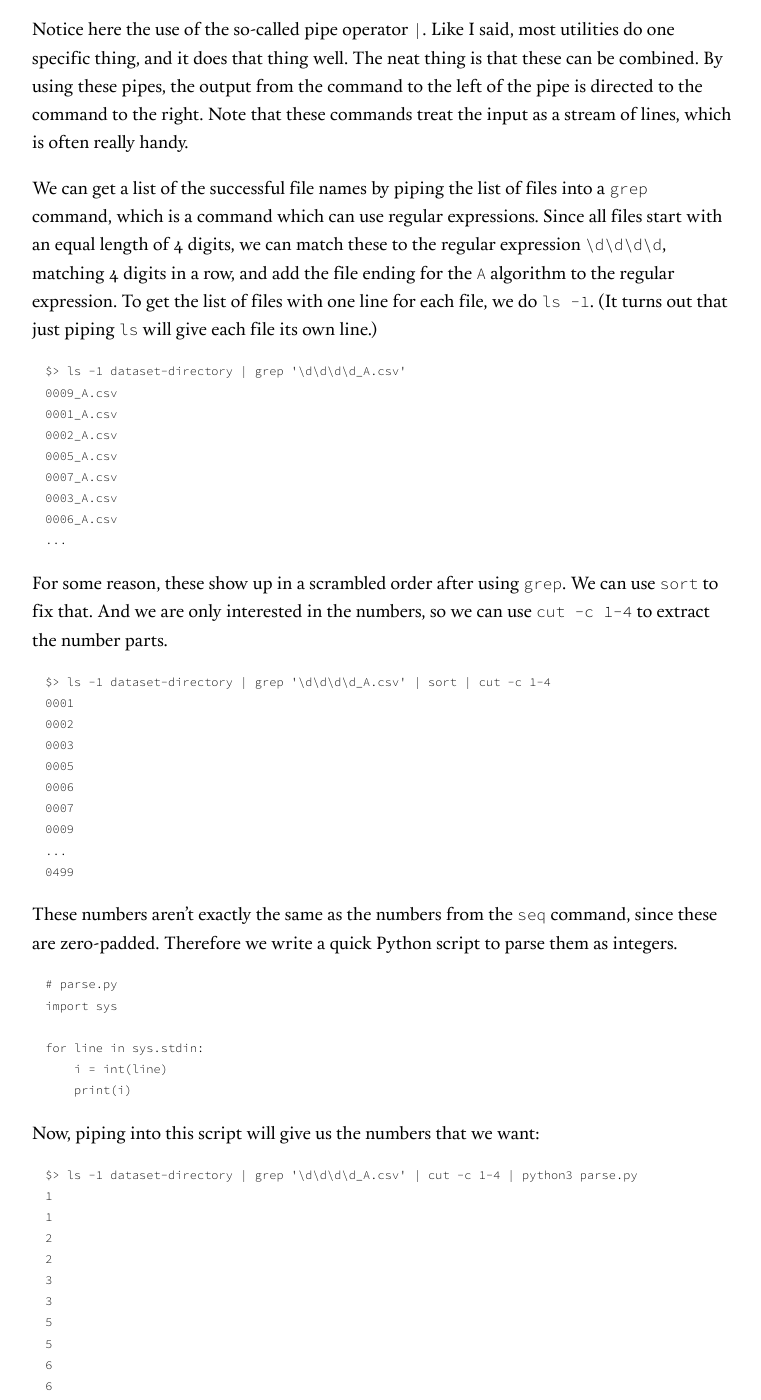
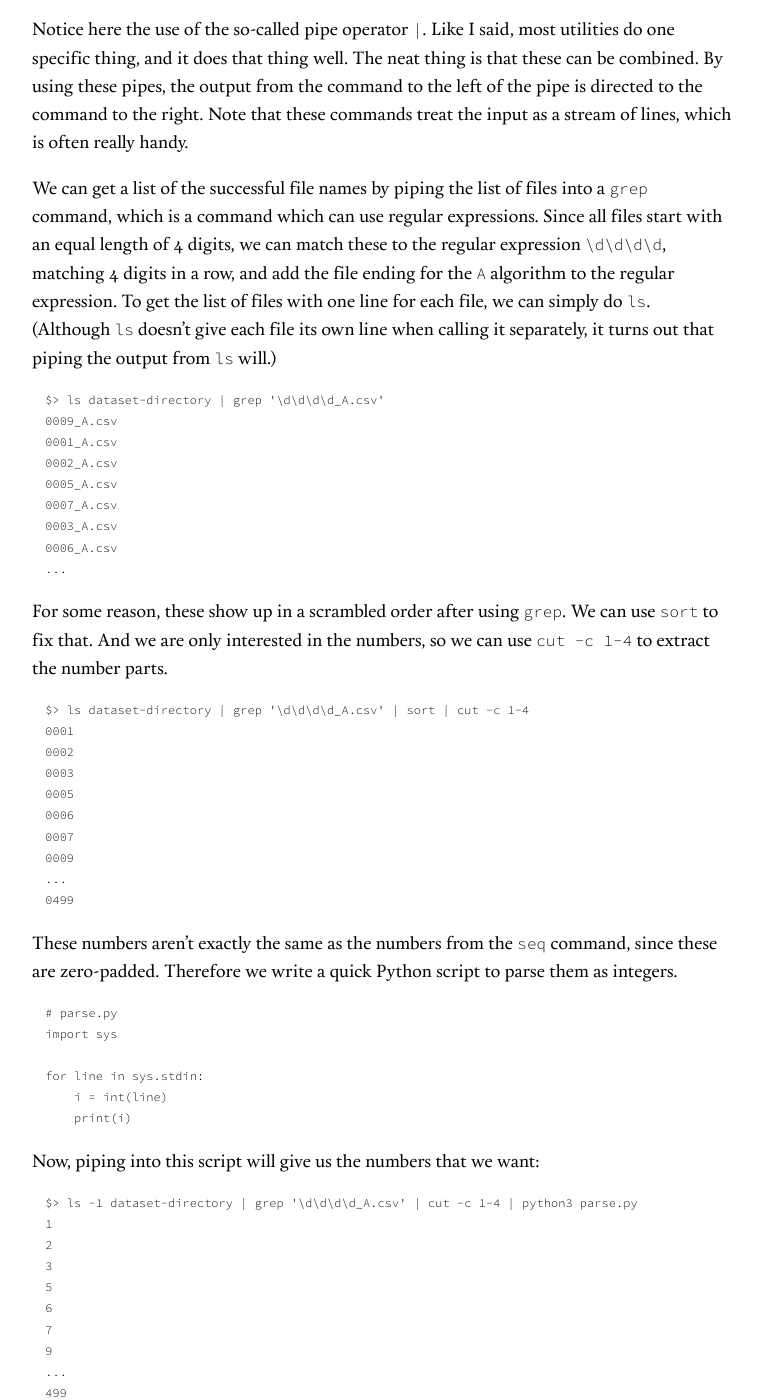
Before and after one commit to vegarsti/vegarsti.github.io, a Jekyll site: the page built from _posts/2019-02-13-unix.md, in a window 1280 px wide and 1400 px high, scrolled down 2040 px. Shown: the whole window, without its empty margins (258-1019 px from the left). Built offline with Jekyll 4.4.1, drawn with Linux system fonts in a browser that asks for light colours; nearby versions of some CDN libraries; some of the changed text lies outside the part shown.

Commit message:
Update post

````diff
--- a/_posts/2019-02-13-unix.md
+++ b/_posts/2019-02-13-unix.md
@@ -74,10 +74,10 @@ olor
 ```
 Notice here the use of the so-called pipe operator `|`. Like I said, most utilities do one specific thing, and it does that thing well. The neat thing is that these can be combined. By using these pipes, the output from the command to the left of the pipe is directed to the command to the right. Note that these commands treat the input as a stream of lines, which is often really handy.
 
-We can get a list of the successful file names by piping the list of files into a `grep` command, which is a command which can use regular expressions. Since all files start with an equal length of 4 digits, we can match these to the regular expression `\d\d\d\d`, matching 4 digits in a row, and add the file ending for the `A` algorithm to the regular expression. To get the list of files with one line for each file, we do `ls -1`. (It turns out that just piping `ls` will give each file its own line.)
+We can get a list of the successful file names by piping the list of files into a `grep` command, which is a command which can use regular expressions. Since all files start with an equal length of 4 digits, we can match these to the regular expression `\d\d\d\d`, matching 4 digits in a row, and add the file ending for the `A` algorithm to the regular expression. To get the list of files with one line for each file, we can simply do `ls`. (Although `ls` doesn't give each file its own line when calling it separately, it turns out that piping the output from `ls` will.)
 
 ```
-$> ls -1 dataset-directory | grep '\d\d\d\d_A.csv'
+$> ls dataset-directory | grep '\d\d\d\d_A.csv'
 0009_A.csv
 0001_A.csv
 0002_A.csv
@@ -90,7 +90,7 @@ $> ls -1 dataset-directory | grep '\d\d\d\d_A.csv'
 For some reason, these show up in a scrambled order after using `grep`. We can use `sort` to fix that. And we are only interested in the numbers, so we can use `cut -c 1-4` to extract the number parts.
 
 ```
-$> ls -1 dataset-directory | grep '\d\d\d\d_A.csv' | sort | cut -c 1-4
+$> ls dataset-directory | grep '\d\d\d\d_A.csv' | sort | cut -c 1-4
 0001
 0002
 0003
@@ -117,27 +117,6 @@ Now, piping into this script will give us the numbers that we want:
 ```
 $> ls -1 dataset-directory | grep '\d\d\d\d_A.csv' | cut -c 1-4 | python3 parse.py
 1
-1
-2
-2
-3
-3
-5
-5
-6
-6
-7
-7
-9
-9
-...
-499
-```
-But we're repeating the numbers here. The `uniq` command takes repeated lines and only prints one of each, which is exactly what we want.
-
-```
-$> ls -1 dataset-directory | grep '\d\d\d\d_A.csv' | cut -c 1-4 | python3 parse.py | uniq
-1
 2
 3
 5
@@ -151,7 +130,7 @@ $> ls -1 dataset-directory | grep '\d\d\d\d_A.csv' | cut -c 1-4 | python3 parse.
 We're getting there! Now we have to figure out how to cross-check these lists of numbers. Luckily, there exists a command called `comm`, which checks for <u>comm</u>on characters in two input streams. To get the input of a sequence of commands such as the one above, we can evaluate it and redirect it, which we do by wrapping it in `<(...)`.
 
 ```
-$> comm <(ls -1 dataset-directory | grep '\d\d\d\d_A.csv' | cut -c 1-4 | python3 parse.py | uniq) <(seq 500)
+$> comm <(ls dataset-directory | grep '\d\d\d\d_A.csv' | cut -c 1-4 | python3 parse.py) <(seq 500)
         1
         2
         3
@@ -168,7 +147,7 @@ $> comm <(ls -1 dataset-directory | grep '\d\d\d\d_A.csv' | cut -c 1-4 | python3
 This output is a bit disorienting. If we read the manual of `comm` (by doing `man comm`), we see that `comm` "produces three text columns as output: lines only in file1; lines only in file2; and lines in both files." To suppress column 1 -- which is empty, since no numbers are only from the file list -- call `comm` with the flag `-1`. And since we are not interested in the numbers which are in both streams, we suppress with the `-3` flag as well.
 
 ```
-$> comm -1 -3 <(ls -1 dataset-directory | grep '\d\d\d\d_A.csv' | cut -c 1-4 | python3 parse.py | uniq) <(seq 500)
+$> comm -1 -3 <(ls dataset-directory | grep '\d\d\d\d_A.csv' | cut -c 1-4 | python3 parse.py) <(seq 500)
 4
 8
 ...
````
